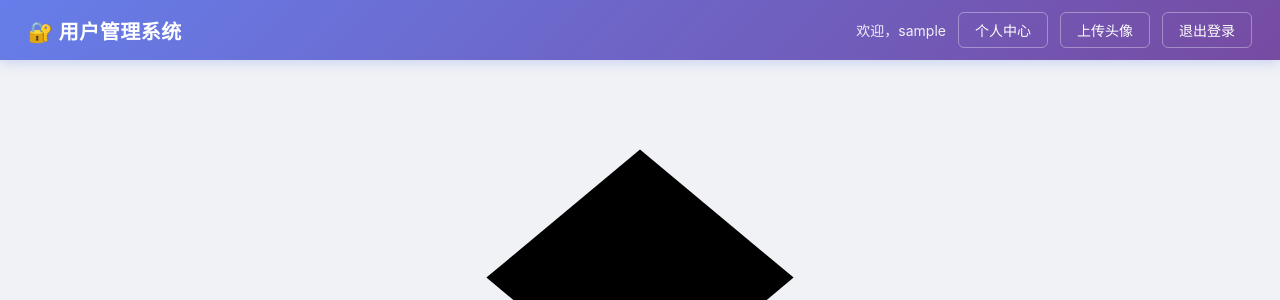
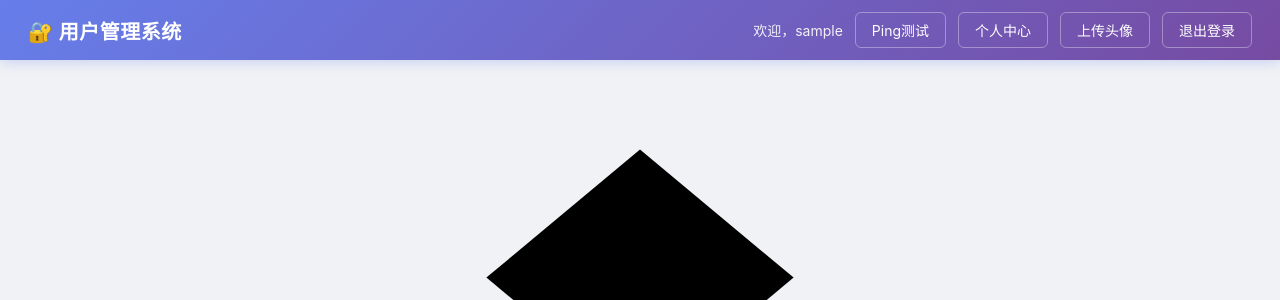
Before and after one commit to ruanyi101/flask-project-push, a Flask app: page / in a window 1280 px wide. Shown: the top 300 px of the page. Run offline with Flask 3, Linux system fonts and the light colour scheme; the visitor is signed in with stand-in values (Sample User, id 1).

Commit message:
导航栏Ping

```diff
--- a/templates/base.html
+++ b/templates/base.html
@@ -15,6 +15,7 @@
         <div class="nav-right">
             {% if session.get('username') %}
                 <span class="nav-welcome">欢迎，{{ session['username'] }}</span>
+                <a href="/ping" class="nav-link">Ping测试</a>
                 <a href="/profile" class="nav-link">个人中心</a>
                 <a href="/upload" class="nav-link">上传头像</a>
                 <a href="/logout" class="nav-link nav-link-danger">退出登录</a>
```
